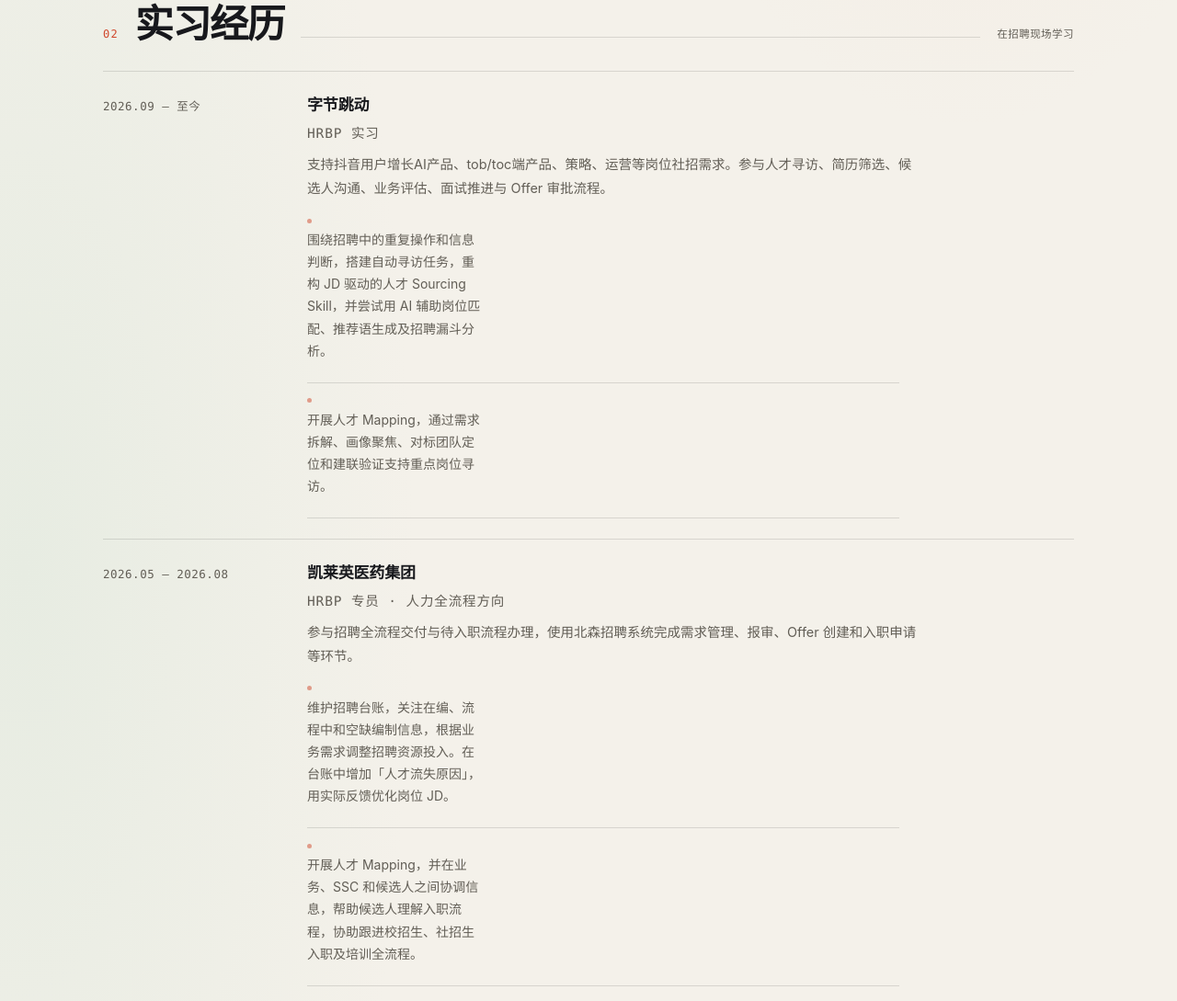
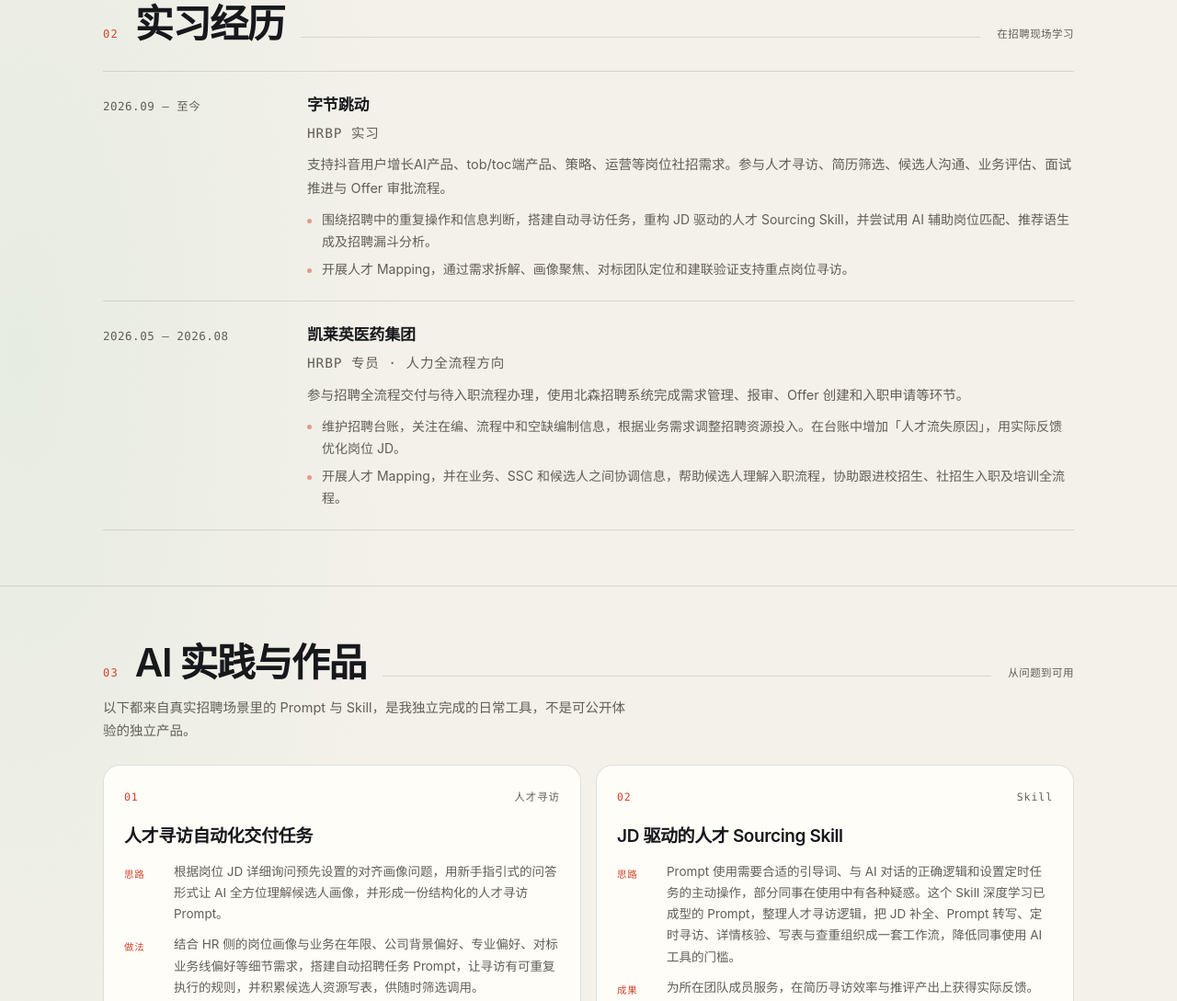
Before and after one commit to mia8t/mia8t.github.io, a plain HTML site: page index.html in a window 1280 px wide. Shown: the part 1416-2505 px from the top of the page at 92% size. Drawn offline with Linux system fonts and the light colour scheme.

Commit message:
实习经历正文自适应宽度，修复要点窄栏

```diff
--- a/style.css
+++ b/style.css
@@ -621,9 +621,9 @@ button { font: inherit; color: inherit; }
 
 /* 经历 */
 .timeline { border-top: 1px solid var(--line); }
-.timeline li {
+.timeline > li {
   display: grid;
-  grid-template-columns: 190px 1fr;
+  grid-template-columns: minmax(150px, 190px) minmax(0, 1fr);
   gap: 32px;
   padding: 30px 0;
   border-bottom: 1px solid var(--line);
@@ -647,9 +647,9 @@ button { font: inherit; color: inherit; }
 .timeline__body p {
   font-size: 14.5px;
   color: var(--muted);
-  max-width: 46em;
+  max-width: none;
 }
-.timeline li:hover .timeline__body h3 { color: var(--accent); }
+.timeline > li:hover .timeline__body h3 { color: var(--accent); }
 
 /* 联系 */
 .section--contact { padding-bottom: 92px; }
@@ -810,7 +810,7 @@ kbd {
   .section__head { margin-bottom: 40px; gap: 12px; flex-wrap: wrap; }
   .section__hint { display: none; }
   .projects { grid-template-columns: 1fr; }
-  .timeline li { grid-template-columns: 1fr; gap: 8px; padding: 24px 0; }
+  .timeline > li { grid-template-columns: 1fr; gap: 8px; padding: 24px 0; }
   .footer__inner { flex-direction: column; gap: 6px; }
 }
 
@@ -906,7 +906,7 @@ section[id], article[id] { scroll-margin-top: 90px; }
   font-size: 14.2px;
   line-height: 1.85;
   color: var(--muted);
-  max-width: 46em;
+  max-width: none;
 }
 .mia-job__list li::before {
   content: "";
@@ -981,7 +981,7 @@ section[id], article[id] { scroll-margin-top: 90px; }
 .tags li { padding: 5px 11px; }
 .list li { padding: 7px 0; }
 
-.timeline li { padding: 22px 0; }
+.timeline > li { padding: 22px 0; }
 .timeline__body h3 { margin-bottom: 3px; }
 .mia-job__meta { margin-bottom: 8px; }
 .mia-job__list { gap: 6px; margin-top: 10px; }
```
